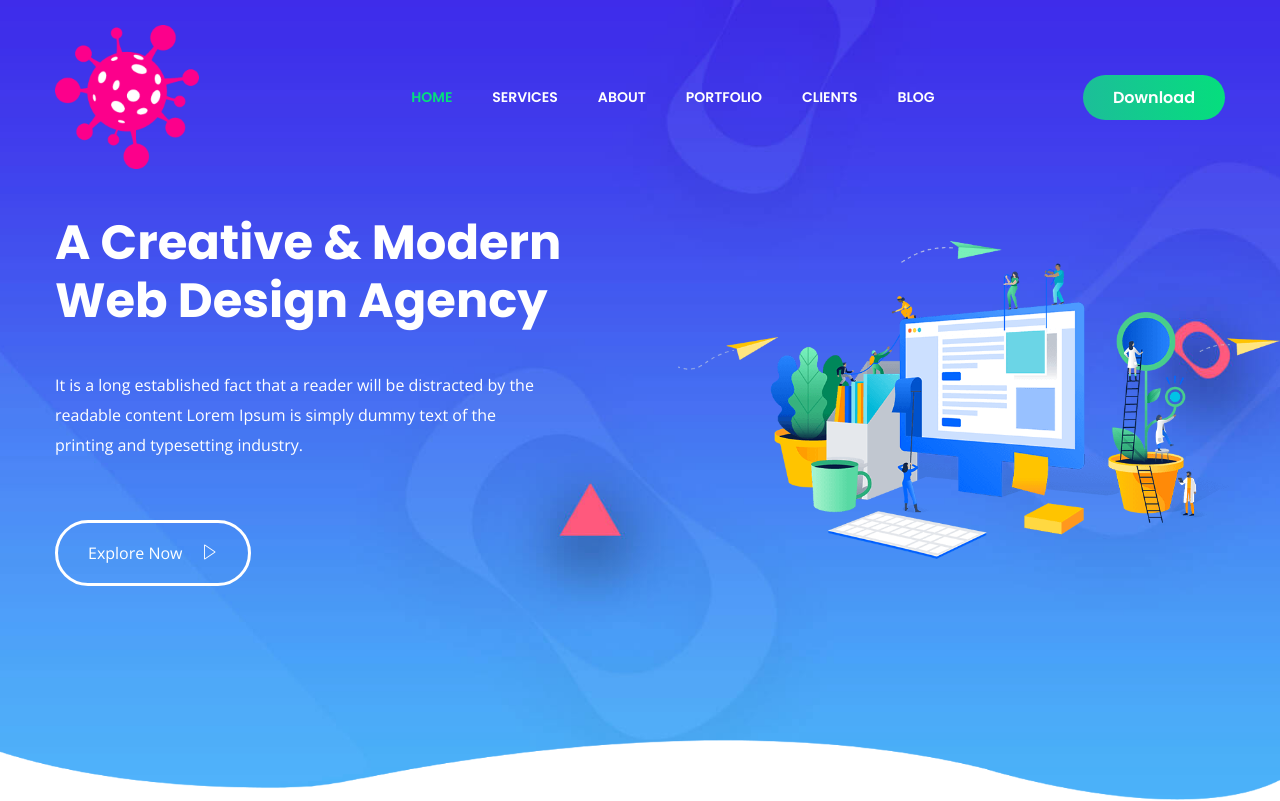
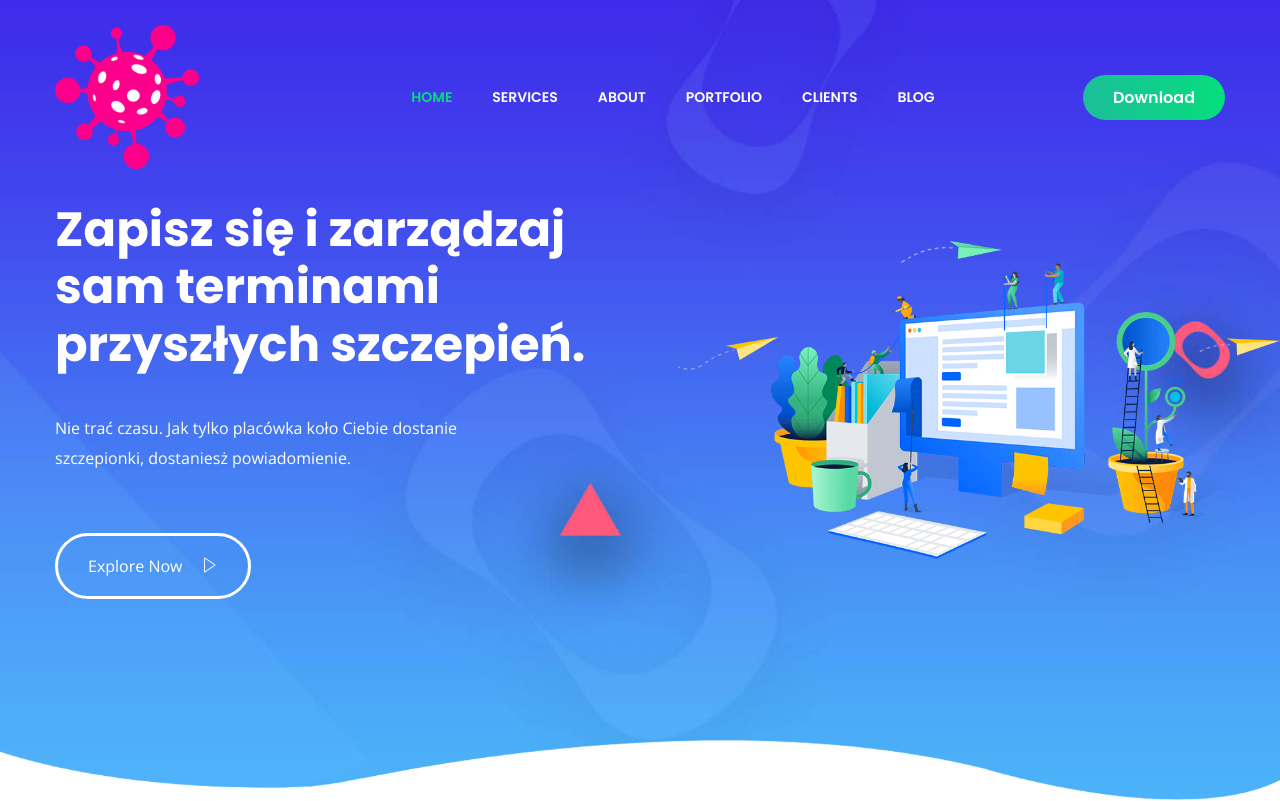
Before and after one commit to iblamedom/covid, a plain HTML site: page index.html in a window 1280 px wide. Shown: the top 801 px of the page. Drawn offline with nearby package versions, Linux system fonts and the light colour scheme; files whose address does not match are found by name.

Commit message:
Update index.html

```diff
--- a/index.html
+++ b/index.html
@@ -124,8 +124,8 @@
                 <div class="row">
                     <div class="col-lg-6">
                         <div class="header-hero-content">
-                            <h1 class="hero-title wow fadeInUp" data-wow-duration="1s" data-wow-delay="0.2s">A Creative & Modern Web Design Agency</h1>
-                            <p class="text wow fadeInUp" data-wow-duration="1s" data-wow-delay="0.5s">It is a long established fact that a reader will be distracted by the readable content Lorem Ipsum is simply dummy text of the printing and typesetting industry.</p>
+                            <h1 class="hero-title wow fadeInUp" data-wow-duration="1s" data-wow-delay="0.2s">Zapisz się i zarządzaj sam terminami przyszłych szczepień.</h1>
+                            <p class="text wow fadeInUp" data-wow-duration="1s" data-wow-delay="0.5s">Nie trać czasu. Jak tylko placówka koło Ciebie dostanie szczepionki, dostaniesż powiadomienie.</p>
                             <div class="header-play wow fadeInUp" data-wow-duration="1s" data-wow-delay="0.8s">
                                 <a class="play-btn video-popup" href="https://www.youtube.com/watch?v=r44RKWyfcFw">Explore Now <i class="lni-play"></i></a>
                             </div>
```
